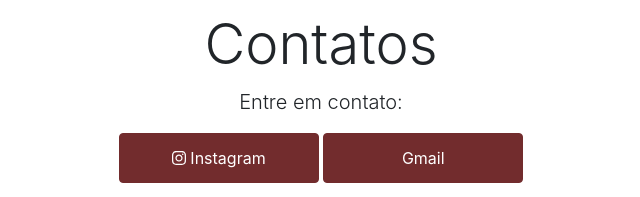
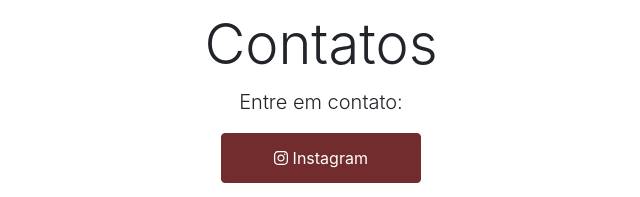
Before and after one commit to alannapaiva/landingpage-imortal, a plain HTML site: page index.html in a window 1280 px wide. Shown: the part 1920-2117 px from the top of the page, without its empty margins (319-959 px from the left). Drawn offline with nearby package versions, Linux system fonts and the light colour scheme; grey boxes are pictures that could not be loaded.

Commit message:
retira o gmail

```diff
--- a/index.html
+++ b/index.html
@@ -181,10 +181,6 @@
                 <a target="_blank" href="https://instagram.com/aaa.imortal?igshid=YmMyMTA2M2Y=">
                     <button class="btn btn-outline-secondary"><i class="fab fa-instagram"></i> Instagram</button>
                 </a>
-
-                <a target="_blank" href=mailto:contatoatleticaufc@gmail.com ">
-                    <button class=" btn btn-outline-secondary"></i> Gmail</button>
-                </a>
             </p>
             <div class="map-responsive">
                 <iframe
```
